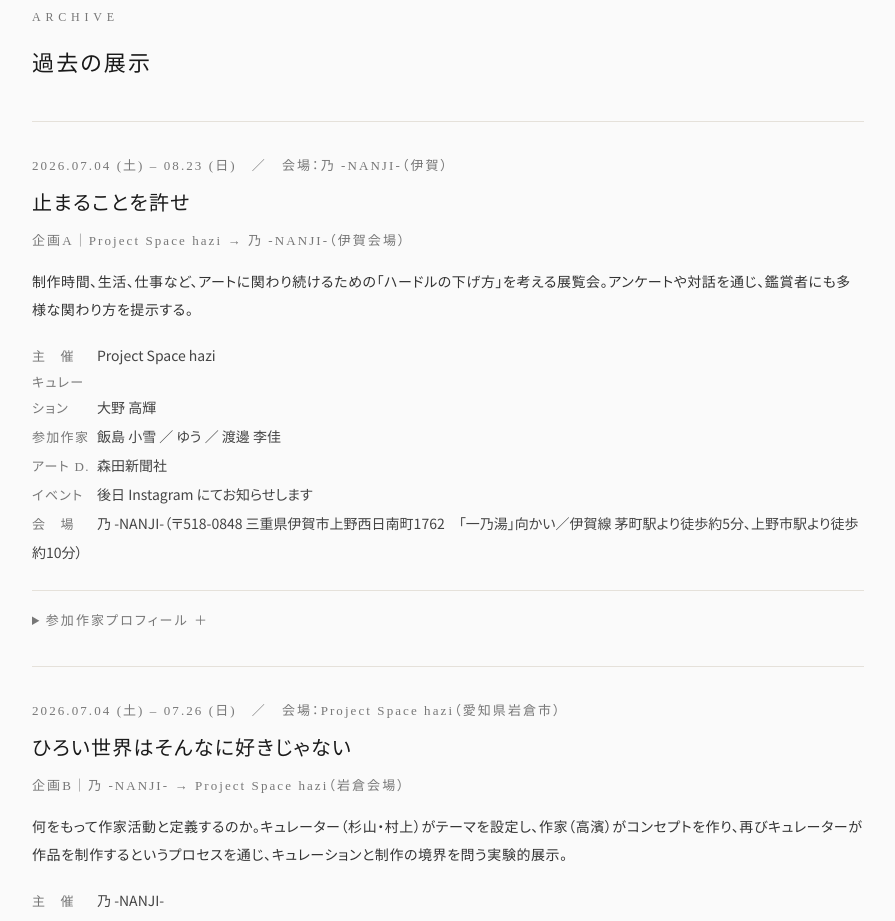
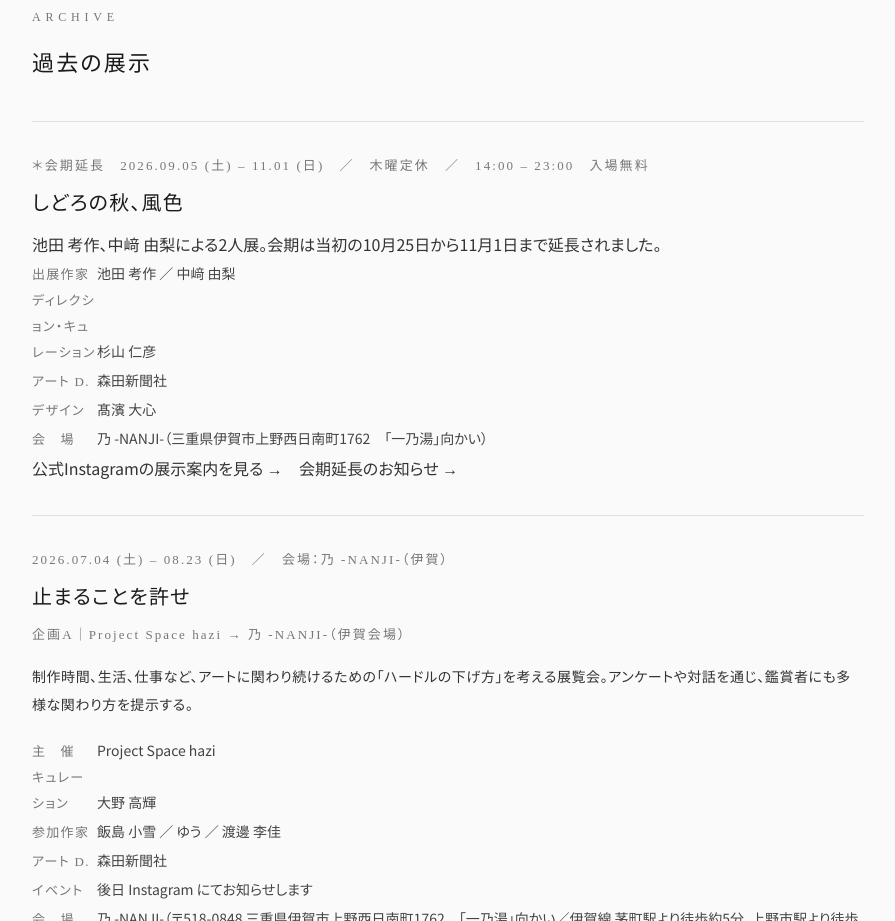
Before and after one commit to sugiyama-yoshihiko/nanji2025, a plain HTML site: page exhibition.html in a window 1280 px wide. Shown: the part 2260-3181 px from the top of the page, without its empty margins (192-1087 px from the left). Drawn offline with Linux system fonts and the light colour scheme.

Commit message:
Archive confirmed autumn exhibition and extended end date

```diff
--- a/exhibition.html
+++ b/exhibition.html
@@ -234,6 +234,21 @@
       <div><dt>会　場</dt><span>乃 -NANJI-（三重県伊賀市上野西日南町1762　「一乃湯」向かい）</span></div>
     </dl>
     <p><a href="https://www.instagram.com/nanji.2025/p/DfJFrIwDzvk/" target="_blank" rel="noopener noreferrer">公式Instagramの展示案内・フライヤーを見る →</a></p>
+  </article>
+
+  <!-- Official announcement and extension: DcYANZ9jy3k / DeY7gAdD97w ; checked 2026-11-19 -->
+  <article class="ex-item" data-end-date="2026-11-01" data-start-date="2026-09-05">
+    <p class="ex-date">＊会期延長　2026.09.05 (土) – 11.01 (日)　／　木曜定休　／　14:00 – 23:00　入場無料</p>
+    <h3 class="ex-title">しどろの秋、風色</h3>
+    <p class="ex-statement">池田 考作、中﨑 由梨による2人展。会期は当初の10月25日から11月1日まで延長されました。</p>
+    <dl class="ex-meta">
+      <div><dt>出展作家</dt><span>池田 考作 ／ 中﨑 由梨</span></div>
+      <div><dt>ディレクション・キュレーション</dt><span>杉山 仁彦</span></div>
+      <div><dt>アート D.</dt><span>森田新聞社</span></div>
+      <div><dt>デザイン</dt><span>髙濱 大心</span></div>
+      <div><dt>会　場</dt><span>乃 -NANJI-（三重県伊賀市上野西日南町1762　「一乃湯」向かい）</span></div>
+    </dl>
+    <p><a href="https://www.instagram.com/nanji.2025/p/DcYANZ9jy3k/" target="_blank" rel="noopener noreferrer">公式Instagramの展示案内を見る →</a>　<a href="https://www.instagram.com/nanji.2025/p/DeY7gAdD97w/" target="_blank" rel="noopener noreferrer">会期延長のお知らせ →</a></p>
   </article>
 
   <article class="ex-item" data-end-date="2026-05-31" data-start-date="2026-03-07">
```
